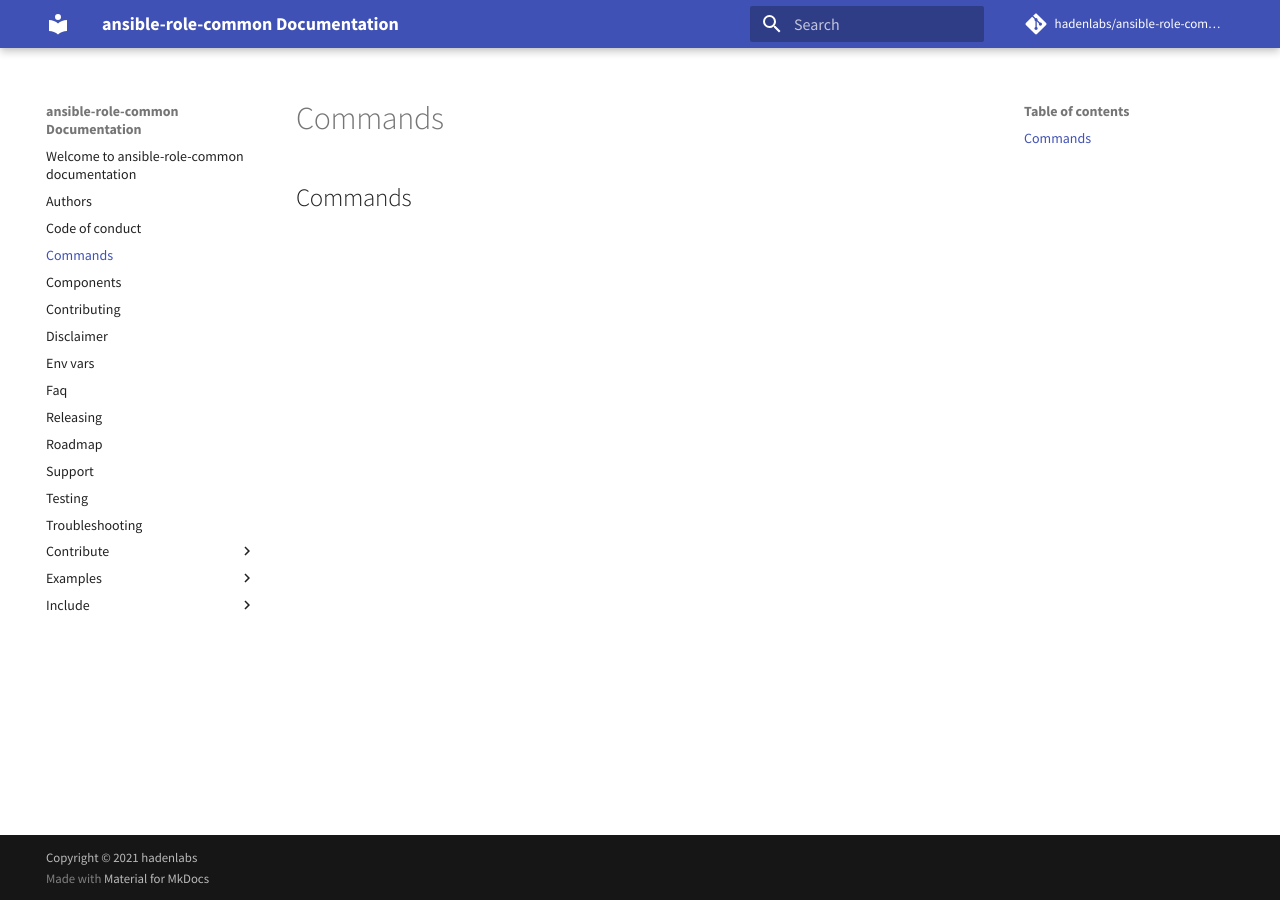
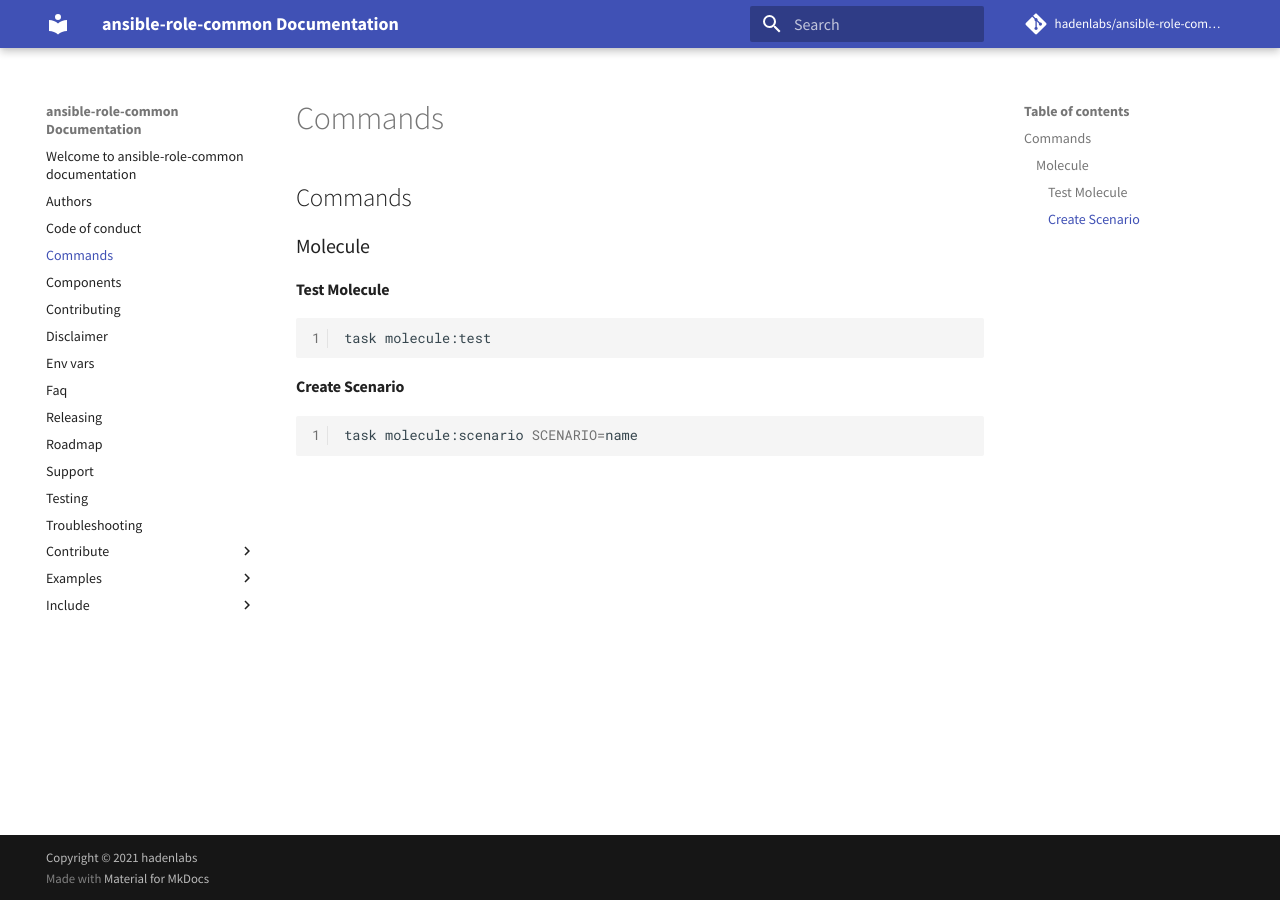
Before and after one commit to hadenlabs/ansible-role-common, an MkDocs documentation site: the page built from docs/commands.md, in a window 1280 px wide. Built offline with MkDocs 1.6.1 and Material for MkDocs 9.7.7, drawn with Linux system fonts in a browser that asks for light colours; comment, search, counter and statistics services are not loaded.

Commit message:
chore: implement task molecule (#3)

````diff
--- a/docs/commands.md
+++ b/docs/commands.md
@@ -9,3 +9,17 @@
 <!-- Include: ac:toc -->
 
 ## Commands
+
+### Molecule
+
+#### Test Molecule
+
+```bash
+task molecule:test
+```
+
+#### Create Scenario
+
+```bash
+task molecule:scenario SCENARIO=name
+```
````
Also changed, not shown: 1 other file.
